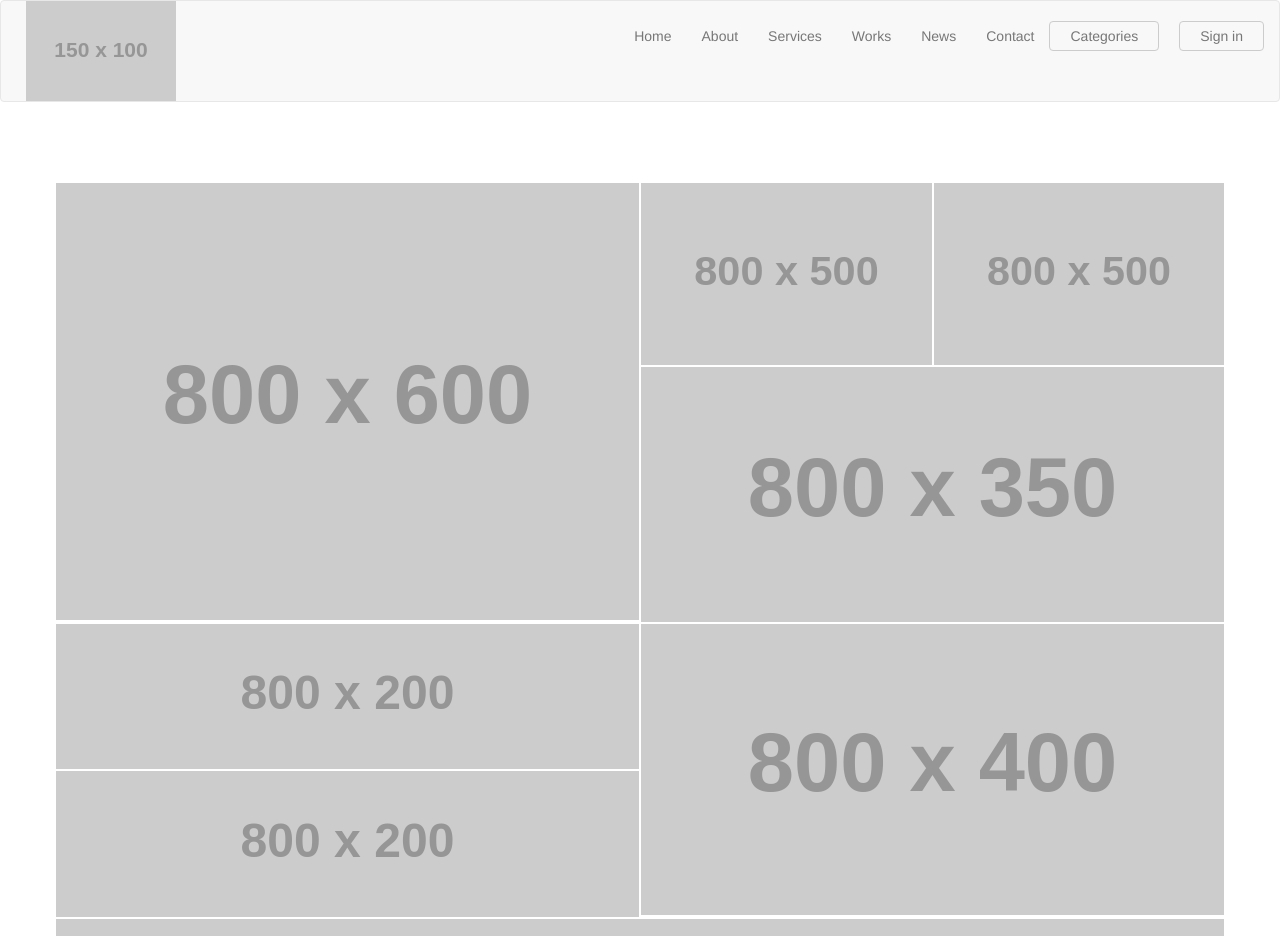
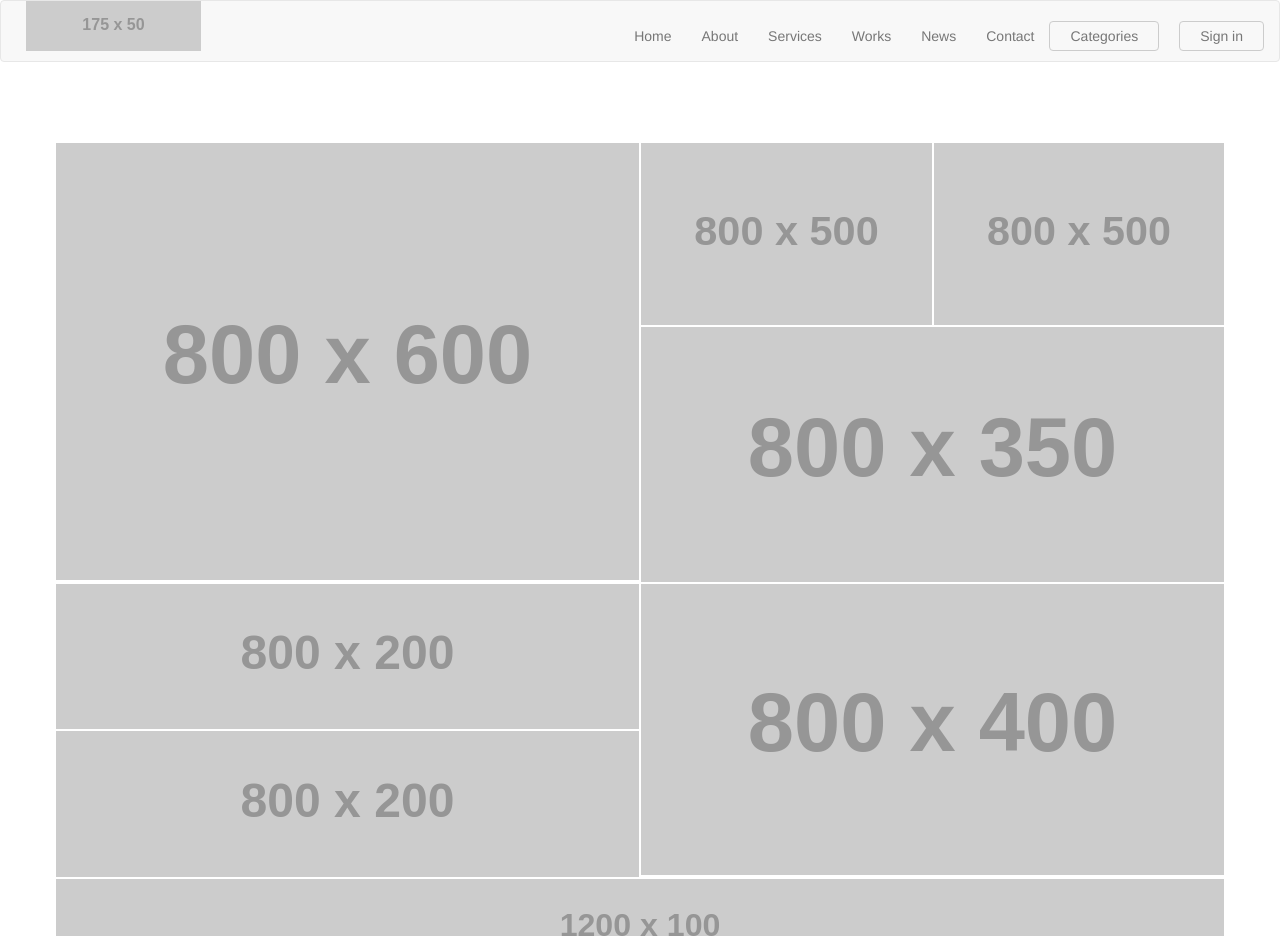
Before and after one commit to npmcdn-to-unpkg-bot/zoo, a plain HTML site: page index.html in a window 1280 px wide. Shown: the top 936 px of the page. Drawn offline with nearby package versions, Linux system fonts and the light colour scheme; placeholder pictures from the web are drawn by us.

Commit message:
Update index.html

```diff
--- a/index.html
+++ b/index.html
@@ -259,7 +259,7 @@
         <div class="navbar-header">
           <button type="button" class="navbar-toggle collapsed" data-toggle="collapse" data-target="#navbar-collapse-1">
             <span class="sr-only">Toggle navigation</span> <span class="icon-bar"></span>            <span class="icon-bar"></span> <span class="icon-bar"></span> </button>
-          <a class="navbar-brand" href="#"><img src="http://placehold.it/150/100/fff?text=LOGO" alt="Zoo Printing"
+          <a class="navbar-brand" href="#"><img src="http://placehold.it/175x50/fff?text=LOGO" alt="Zoo Printing"
                 class="img-responsive">
           </a>
         </div>
```
